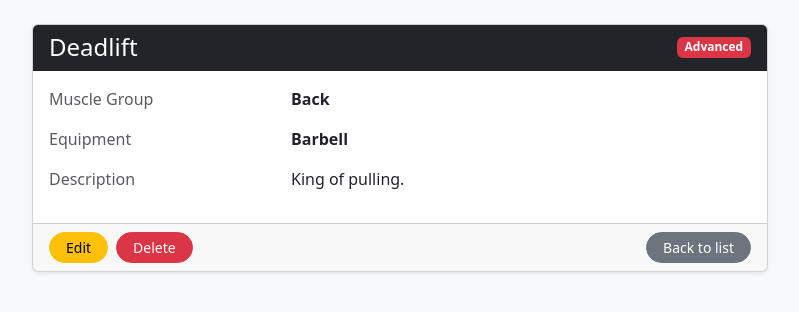
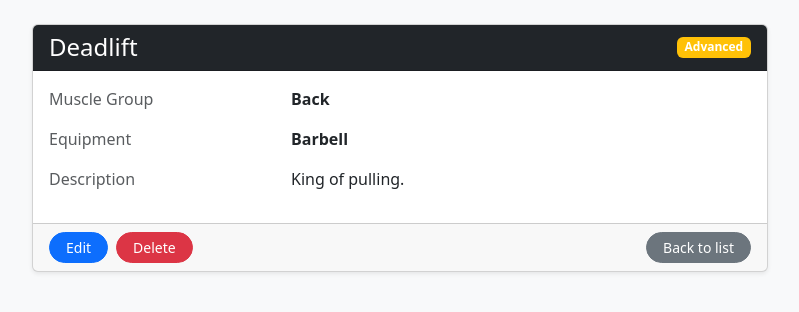
Before and after one commit to MateuszRuszczynski/GymBro, a Django app: page /exercises/2/ in a window 1280 px wide. Shown: the part 78-390 px from the top of the page, without its empty margins (240-1039 px from the left). Run offline with Django 5.2, Linux system fonts and the light colour scheme; a user stored in the database is signed in; data comes from the database, SQL or seed files in the repository.

Commit message:
feat: add new classes to html files

```diff
--- a/templates/includes/base_form.html
+++ b/templates/includes/base_form.html
@@ -13,11 +13,11 @@
             {% csrf_token %}
             {{ form|crispy }}
             <div class="d-flex gap-2 mt-3">
-              <button type="submit" class="btn btn-success">
+              <button type="submit" class="btn btn-success rounded-pill">
                 Save
               </button>
               <a href="{% block cancel_url %}{% endblock %}"
-                 class="btn btn-secondary">
+                 class="btn btn-secondary rounded-pill">
                 Cancel
               </a>
             </div>
--- a/templates/tracker/exercise_detail.html
+++ b/templates/tracker/exercise_detail.html
@@ -13,7 +13,7 @@
           {% elif exercise.difficulty == "intermediate" %}
             <span class="badge bg-warning text-dark">Intermediate</span>
           {% elif exercise.difficulty == "advanced" %}
-            <span class="badge bg-danger">Advanced</span>
+            <span class="badge bg-warning">Advanced</span>
           {% endif %}
         </div>
         <div class="card-body">
@@ -31,7 +31,7 @@
           </div>
         </div>
         <div class="card-footer d-flex gap-2">
-          <a href="{% url 'tracker:exercise-update' pk=exercise.pk %}" class="btn btn-warning btn-sm rounded-pill px-3">Edit</a>
+          <a href="{% url 'tracker:exercise-update' pk=exercise.pk %}" class="btn btn-primary btn-sm rounded-pill px-3">Edit</a>
           <a href="{% url 'tracker:exercise-delete' pk=exercise.pk %}" class="btn btn-danger btn-sm rounded-pill px-3">Delete</a>
           <a href="{% url 'tracker:exercise-list' %}" class="btn btn-secondary btn-sm ms-auto rounded-pill px-3">Back to
             list</a>
--- a/templates/tracker/exercise_list.html
+++ b/templates/tracker/exercise_list.html
@@ -71,7 +71,7 @@
               {% elif exercise.difficulty == "intermediate" %}
                 <span class="badge bg-primary">Intermediate</span>
               {% elif exercise.difficulty == "advanced" %}
-                <span class="badge bg-dark">Advanced</span>
+                <span class="badge bg-warning">Advanced</span>
               {% endif %}
             </td>
             <td>
--- a/templates/tracker/gymuser_list.html
+++ b/templates/tracker/gymuser_list.html
@@ -56,7 +56,7 @@
         </thead>
         <tbody>
         {% for gym_user in gym_users %}
-          <tr onclick="window.location='{% url 'tracker:gym-user-detail' pk=user.pk %}'"
+          <tr onclick="window.location='{% url 'tracker:gym-user-detail' pk=gym_user.pk %}'"
               class="clickable-row">
             <td class="text-muted small">{{ forloop.counter }}</td>
             <td>
```
